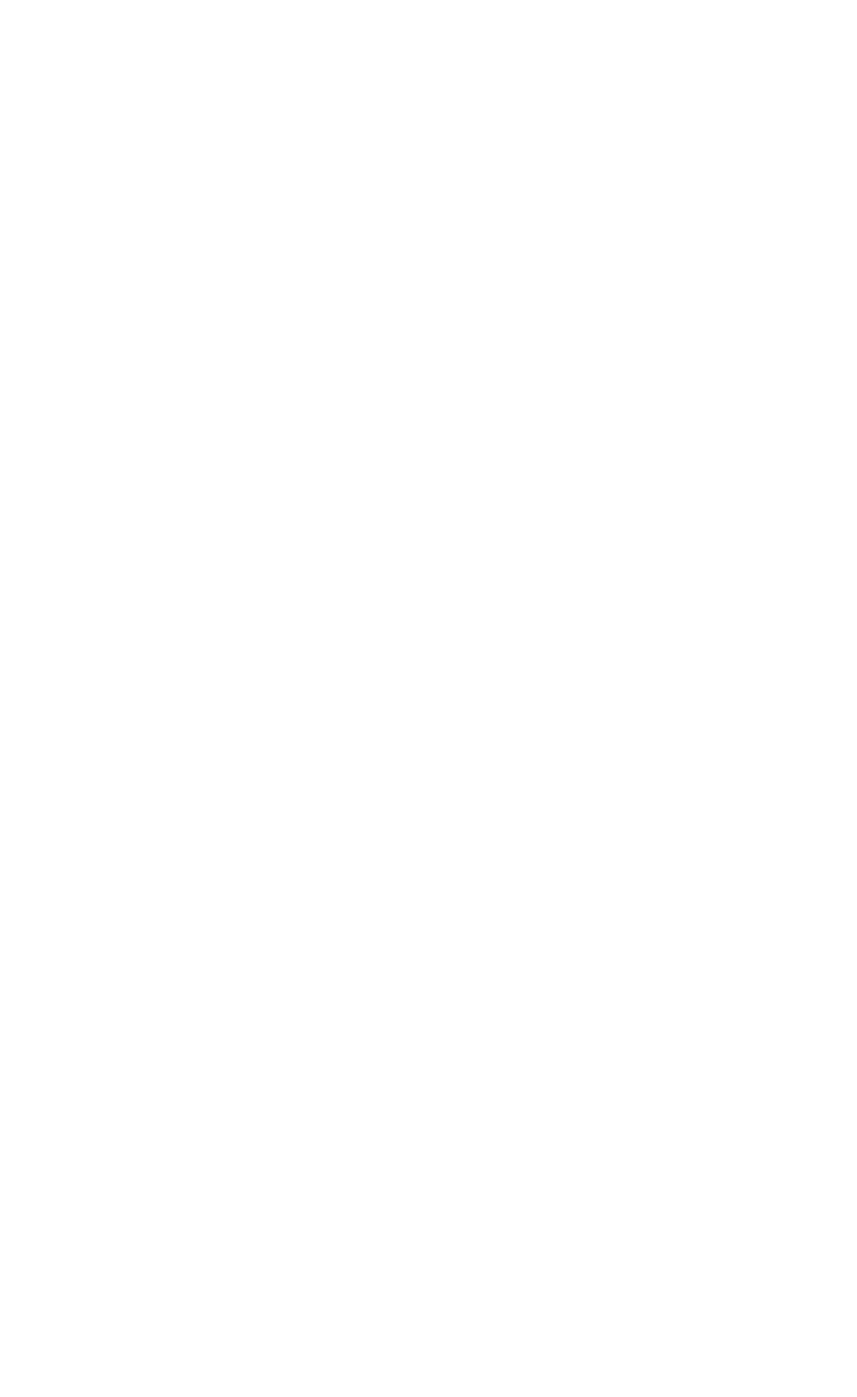
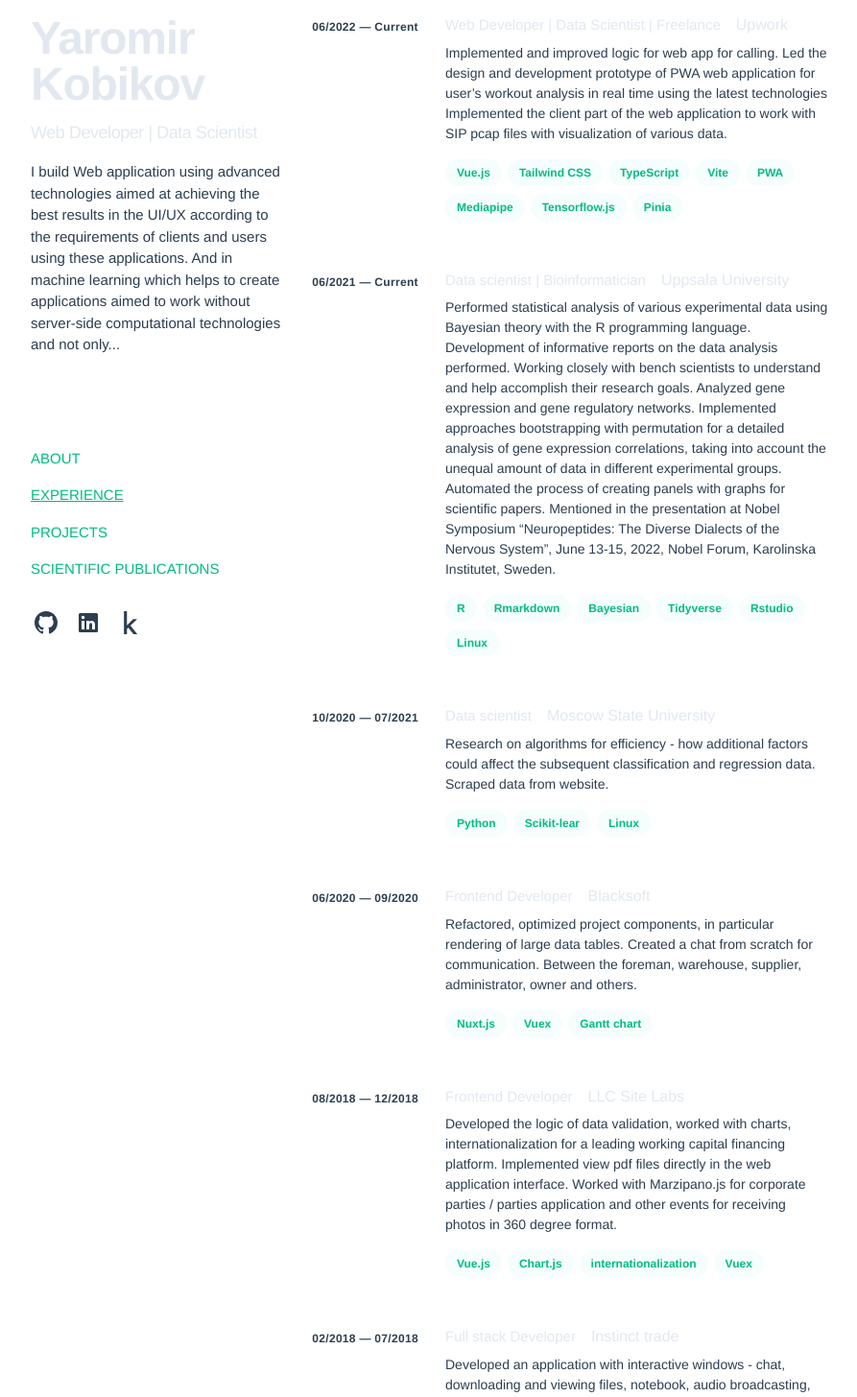
Before and after one commit to YaromirKo/website, a Vue app: page /experience in a window 1280 px wide. Before the commit this address had no page. Shown: the part 80-1536 px from the top of the page at 96% size, without its empty margins (192-1085 px from the left). Before the commit the page ends 800 px from the top, so only its background shows below. Built offline with nearby package versions, Linux system fonts and the light colour scheme.

Commit message:
added work experience

```diff
--- a/package.json
+++ b/package.json
@@ -9,7 +9,6 @@
     "test:unit": "vitest"
   },
   "dependencies": {
-    "pinia": "^2.0.36",
     "vue": "^3.3.2",
     "vue-router": "^4.2.0"
   },
--- a/src/components/CardProfExperience.vue
+++ b/src/components/CardProfExperience.vue
@@ -8,9 +8,10 @@
         </header>
         <div class="z-10 sm:col-span-6">
           <div class="font-medium leading-snug text-slate-200">
-            <div class="flex flex-row gap-2 flex-wrap">
+            <div class="flex flex-row gap-4 flex-wrap">
               <div>{{ props.position }}</div>
-              <div v-if="!props.companyLink">{{ props.company }}</div>
+              <div class="inline-flex items-baseline font-medium leading-tight lg:text-slate-200 text-emerald
+                          focus-visible:text-teal-300 text-base" v-if="!props.companyLink">{{ props.company }}</div>
               <a v-else
                  class="inline-flex items-baseline font-medium leading-tight lg:text-slate-200 text-emerald
                         hover:text-emerald focus-visible:text-teal-300 text-base"
--- a/src/main.js
+++ b/src/main.js
@@ -1,14 +1,12 @@
 import './assets/main.css'
 
 import { createApp } from 'vue'
-import { createPinia } from 'pinia'
 
 import App from './App.vue'
 import router from './router'
 
 const app = createApp(App)
 
-app.use(createPinia())
 app.use(router)
 
 app.mount('#app')
--- a/src/router/index.js
+++ b/src/router/index.js
@@ -7,8 +7,8 @@
     {
       path: '/',
       name: 'home',
-      component: HomeView
-    },
+      component: HomeView,
+      children: [
         {
           path: '/about',
           name: 'about',
@@ -16,6 +16,13 @@
           // this generates a separate chunk (About.[hash].js) for this route
           // which is lazy-loaded when the route is visited.
           // component: () => import('../views/AboutView.vue')
+        },
+        {
+          path: '/experience',
+          name: 'experience',
+          component: () => import('../views/ExperienceView.vue')
+        }
+      ]
     }
   ]
 })
--- a/src/stores/counter.js
+++ /dev/null
@@ -1,12 +0,0 @@
-import { ref, computed } from 'vue'
-import { defineStore } from 'pinia'
-
-export const useCounterStore = defineStore('counter', () => {
-  const count = ref(0)
-  const doubleCount = computed(() => count.value * 2)
-  function increment() {
-    count.value++
-  }
-
-  return { count, doubleCount, increment }
-})
--- a/src/stores/home.js
+++ b/src/stores/home.js
@@ -1,29 +1,101 @@
+const about = ''
+const experience = [
+  {
+    startDate: '06/2022',
+    endDate: 'Current',
+    position: 'Web Developer | Data Scientist | Freelance',
+    keyword: ['Web Developer','Data Scientist', 'Freelance'],
+    company: "Upwork",
+    companyLink: "https://www.upwork.com/freelancers/~015b519264b03e5865",
+    description: "Implemented and improved logic for web app for calling. " +
+      "Led the design and development prototype of PWA web application for user’s workout analysis in real time using the latest technologies " +
+      "Implemented the client part of the web application to work with SIP pcap files with visualization of various data.",
+    tags: [
+      "Vue.js", "Tailwind CSS", "TypeScript", "Vite", "PWA", "Mediapipe", "Tensorflow.js", "Pinia"
+    ]
+  },
+  {
+    startDate: '06/2021',
+    endDate: 'Current',
+    position: 'Data scientist | Bioinformatician',
+    keyword: ["Data scientist", "Bioinformaticia"],
+    company: "Uppsala University",
+    companyLink: "https://www.uu.se/en",
+    description: "Performed statistical analysis of various experimental data using Bayesian theory with the R programming language. " +
+      "Development of informative reports on the data analysis performed. Working closely with bench scientists to understand and help accomplish their research goals. " +
+      "Analyzed gene expression and gene regulatory networks. Implemented approaches bootstrapping with permutation for a detailed analysis of gene expression correlations, taking into account the unequal amount of data in different experimental groups. " +
+      "Automated the process of creating panels with graphs for scientific papers. Mentioned in the presentation at Nobel Symposium “Neuropeptides: The Diverse Dialects of the Nervous System”, June 13-15, 2022, Nobel Forum, Karolinska Institutet, Sweden.",
+    tags: [
+      "R", "Rmarkdown", "Bayesian", "Tidyverse", "Rstudio", "Linux"
+    ]
+  },
+  {
+    startDate: '10/2020',
+    endDate: '07/2021',
+    position: 'Data scientist',
+    keyword: ["Data scientist"],
+    company: "Moscow State University",
+    companyLink: "",
+    description: "Research on algorithms for efficiency - how additional factors could affect the subsequent classification and regression data. Scraped data from website.",
+    tags: [
+      "Python", "Scikit-lear", "Linux"
+    ]
+  },
+  {
+    startDate: '06/2020',
+    endDate: '09/2020',
+    position: 'Frontend Developer',
+    keyword: ['Web Developer', 'Fronted Developer'],
+    company: "Blacksoft",
+    companyLink: "",
+    description: "Refactored, optimized project components, in particular rendering of large data tables. Created a chat from scratch for communication. " +
+      "Between the foreman, warehouse, supplier, administrator, owner and others.",
+    tags: [
+      "Nuxt.js", "Vuex", "Gantt chart"
+    ]
+  },
+  {
+    startDate: '08/2018',
+    endDate: '12/2018',
+    position: 'Frontend Developer',
+    keyword: ['Web Developer', 'Fronted Developer'],
+    company: "LLC Site Labs",
+    companyLink: "https://datasite.uz/",
+    description: "Developed the logic of data validation, worked with charts, internationalization for a leading working capital financing platform. " +
+      "Implemented view pdf files directly in the web application interface. Worked with Marzipano.js for corporate parties / parties application and other events for receiving photos in 360 degree format.",
+    tags: [
+      "Vue.js", "Chart.js", "internationalization", "Vuex"
+    ]
+  },
+  {
+    startDate: '02/2018',
+    endDate: '07/2018',
+    position: 'Full stack Developer',
+    keyword: ['Web Developer', 'Fronted Developer', "Full stack"],
+    company: "Instinct trade",
+    companyLink: "",
+    description: "Developed an application with interactive windows - chat, downloading and viewing files, notebook, audio broadcasting, economic calendar, notifications for Financial coordination platform for training and communication between members.",
+    tags: [
+      "Vue.js", "Laravel"
+    ]
+  }
+]
+const projects = []
+const scientificPublications = []
+
 export default {
   fullName: 'Yaromir Kobikov',
   position: 'Web Developer | Data Scientist',
-  subDescription: 'I build accessible, inclusive products and digital experiences for the web',
+  subDescription: 'I build Web application using advanced technologies aimed at achieving the best results in the UI/UX according to the requirements of clients and users using these applications. And in machine learning which helps to create applications aimed to work without server-side computational technologies and not only... ',
   socialLinks: [
     { name: 'github', link: 'https://github.com/YaromirKo' },
     { name: 'linkedin', link: 'https://www.linkedin.com/in/yaromir-ko' },
     { name: 'kaggle', link: 'https://www.kaggle.com/ronanndex' }
   ],
-  pages: [
-    'about',
-    'experience',
-    'projects',
-    'scientific-publications'
-  ],
-  experience: [
-    {
-      startDate: '02/2020',
-      endDate: 'Current',
-      position: 'Web Developer, Uppasala Univercity',
-      company: "Blacksoft",
-      companyLink: "https://www.google.com",
-      description: "",
-      tags: [
-        "Vue.js", "Tailwindcss", "TypeScript", "Vite"
-      ]
-    }
-  ]
+  pages: {
+    about,
+    experience,
+    projects,
+    'scientific-publications': scientificPublications,
+  }
 }
--- /dev/null
+++ b/src/views/ExperienceView.vue
@@ -0,0 +1,21 @@
+<template>
+  <div>
+    <CardProfExperience v-for="(item, id) in homeConfig.pages.experience" :key="id"
+                        :start-date="item.startDate"
+                        :end-date="item.endDate"
+                        :position="item.position"
+                        :company="item.company"
+                        :company-link="item.companyLink"
+                        :description="item.description"
+                        :tags="item.tags"/>
+  </div>
+</template>
+
+<script setup>
+import homeConfig from "@/stores/home";
+import CardProfExperience from "@/components/CardProfExperience.vue";
+</script>
+
+<style scoped>
+
+</style>
--- a/src/views/HomeView.vue
+++ b/src/views/HomeView.vue
@@ -19,9 +19,10 @@
           </p>
         </section>
         <nav class="flex flex-col lg:gap-4 gap-2 lg:mt-24 mt-2  text-emerald">
-          <RouterLink v-for="(item, id) in homeConfig.pages" :key="id"
+          <RouterLink v-for="(item, id) in Object.keys(homeConfig.pages)" :key="id"
                       :to="item"
-                      class="uppercase hover:underline">
+                      class="uppercase"
+                      :class="[$route.name === item && 'underline']">
             {{ item.split("-").join(" ") }}
           </RouterLink>
         </nav>
@@ -32,14 +33,7 @@
     </header>
 
     <div class="lg:w-2/3 lg:py-24 py-6 flex flex-col justify-between">
-      <CardProfExperience v-for="(item, id) in homeConfig.experience" :key="id"
-                          :start-date="item.startDate"
-                          :end-date="item.endDate"
-                          :position="item.position"
-                          :company="item.company"
-                          :company-link="item.companyLink"
-                          :description="item.description"
-                          :tags="item.tags"/>
+      <RouterView />
       <footer class="">
         Built with
         <Link name="Vue.js" link="https://vuejs.org/" />
@@ -60,7 +54,6 @@
 <script setup>
 import Link from "@/components/Link.vue";
 import FooterSocial from "@/components/FooterSocial.vue";
-import CardProfExperience from '../components/CardProfExperience.vue'
 import { RouterLink } from "vue-router";
 import homeConfig from '@/stores/home'
 
```
Also changed, not shown: 1 other file (tests, documents, lock files or other folders). Lines whose indentation alone changed are shown as unchanged.
